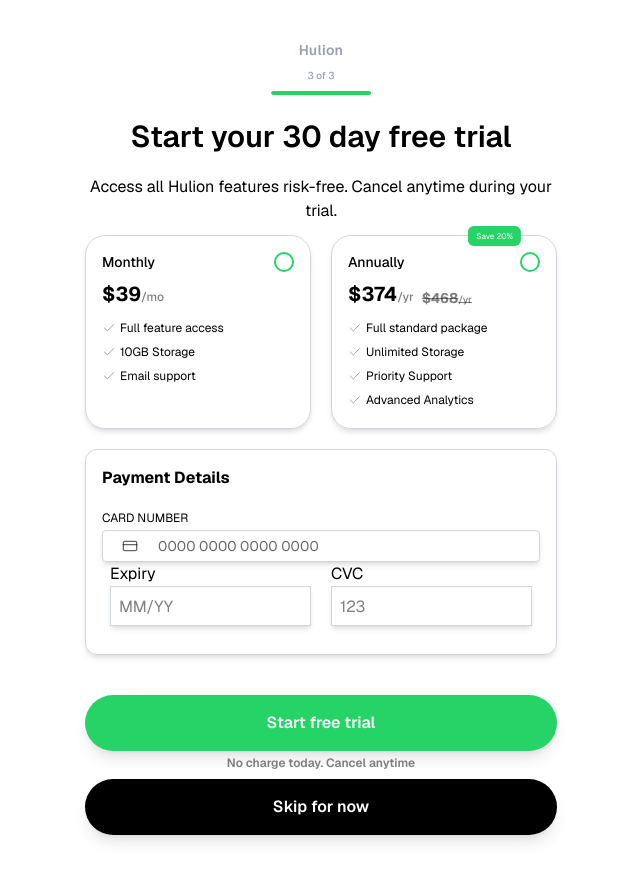
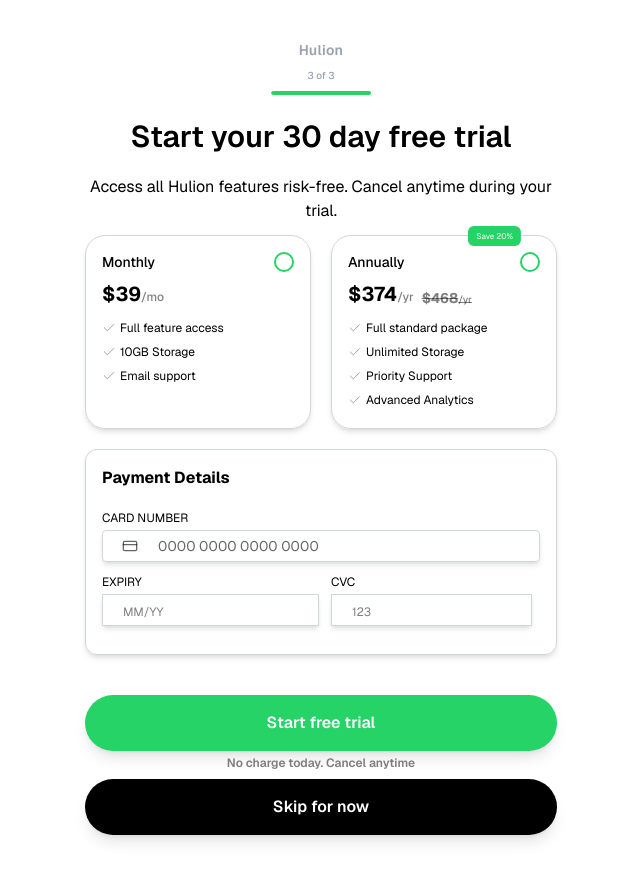
Before and after one commit to Mcdon1131/Helin, a React (Vite) app in the folder my-app/: page /setup/freetrial in a window 1280 px wide. Shown: the top 880 px of the page, without its empty margins (319-959 px from the left). Built offline with nearby package versions, Linux system fonts and the light colour scheme.

Commit message:
Update FreeTrialPage.jsx

```diff
--- a/my-app/Pages/UserSetups/FreeTrialPage.jsx
+++ b/my-app/Pages/UserSetups/FreeTrialPage.jsx
@@ -112,21 +112,21 @@
             />
           </div>
           <div className="grid grid-cols-2 gap-1">
-            <div className="px-2 pb-2">
-              <label htmlFor="expry">Expiry</label>
+            <div className="">
+              <p className="mt-3 mb-1 text-xs uppercase" htmlFor="expry">Expiry</p>
               <input
                 type="text"
                 placeholder="MM/YY"
-                className="border w-full shadow-md h-10 pl-2 border-gray-300 placeholder: focus:outline-none focus:border-[#25D366]"
+                className="border w-full shadow-md h-8 pl-5 border-gray-300 placeholder:text-xs focus:outline-none focus:border-[#25D366]"
                 id="expry"
               />
             </div>
             <div className="px-2 pb-2">
-              <label htmlFor="cvc">CVC</label>
+              <p className="mt-3 mb-1 text-xs uppercase" htmlFor="cvc">CVC</p>
               <input
                 type="text"
                 placeholder="123"
-                className="border w-full shadow-md h-10 pl-2 border-gray-300 placeholder: focus:outline-none focus:border-[#25D366]"
+                className="border w-full shadow-md h-8 pl-5 border-gray-300 placeholder:text-xs focus:outline-none focus:border-[#25D366]"
                 id="cvc"
               />
             </div>
```
